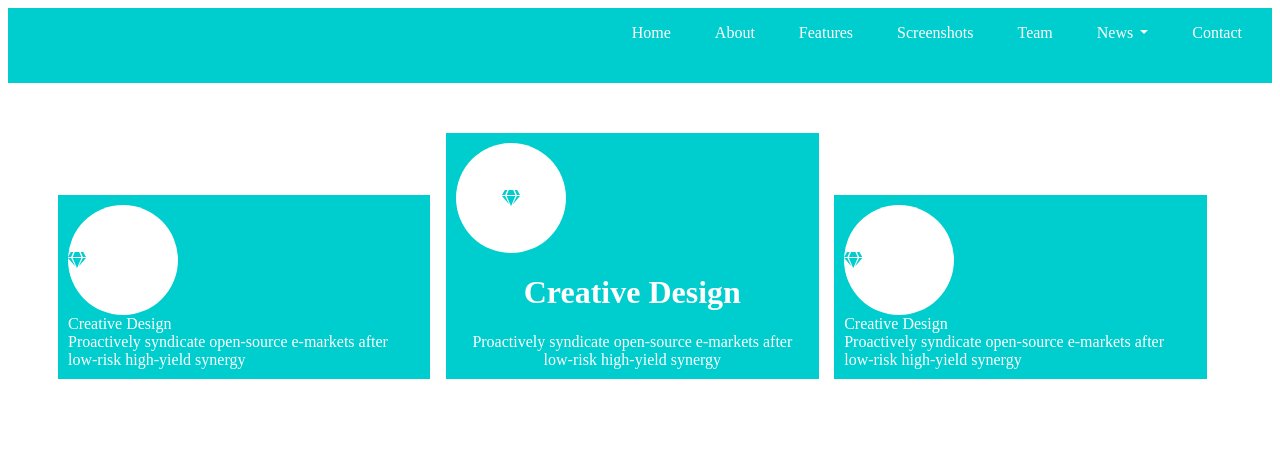
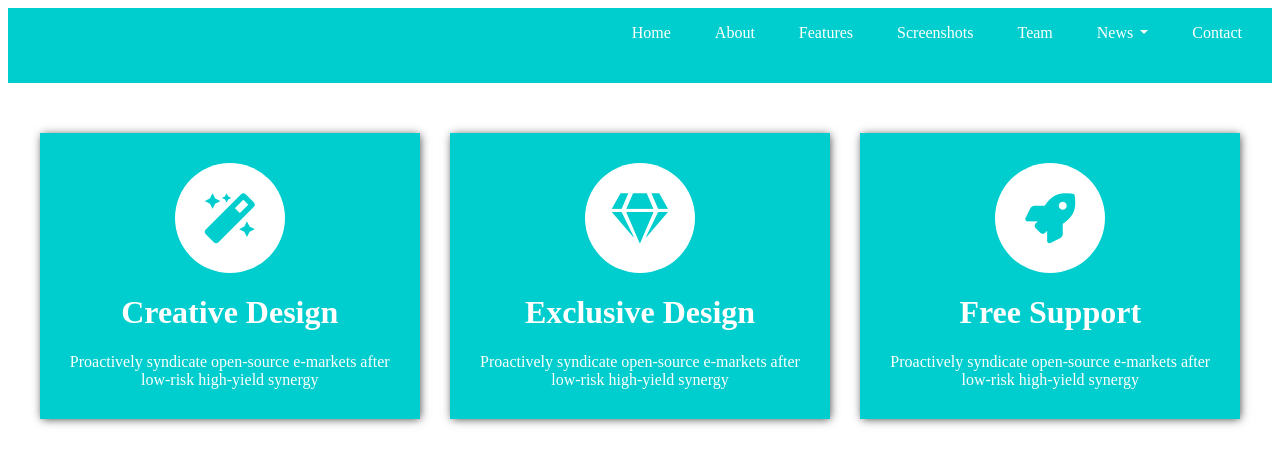
Before and after one commit to duydd25031999/front_end_practice, a website built with webpack: page session_3/Simple-Webpack-Template-master/src/templates/index.html in a window 1280 px wide. Built offline with nearby package versions, Linux system fonts and the light colour scheme.

Commit message:
scss collection

```diff
--- a/session_3/Simple-Webpack-Template-master/src/scss/base/_reset.scss
+++ b/session_3/Simple-Webpack-Template-master/src/scss/base/_reset.scss
@@ -1,5 +1,5 @@
 body {
-    // background-color: $light_blue;
+    // background-color: $light-blue;
 }
 
 ul {
--- a/session_3/Simple-Webpack-Template-master/src/scss/components/_dropdown.scss
+++ b/session_3/Simple-Webpack-Template-master/src/scss/components/_dropdown.scss
@@ -21,7 +21,7 @@
         }
 
         &:hover {
-            background-color: $light_blue;
+            background-color: $light-blue;
             .link {
                 color: $white;
             }
--- a/session_3/Simple-Webpack-Template-master/src/scss/layout/_header.scss
+++ b/session_3/Simple-Webpack-Template-master/src/scss/layout/_header.scss
@@ -1,3 +1,3 @@
 .main-header {
-    background-color: $light_blue;
+    background-color: $light-blue;
 }
--- a/session_3/Simple-Webpack-Template-master/src/scss/pages/_home.scss
+++ b/session_3/Simple-Webpack-Template-master/src/scss/pages/_home.scss
@@ -1,28 +1,42 @@
 .collection {
-    margin: 50px;
-    .item {
-        box-sizing: border-box;
-        width: 32%;
-        background-color: $light_blue;
-        margin-right: 1%;
-        padding: 10px;
+  width: 95%;
+  margin: 0 auto;
+  margin-top: 50px;
+  display: grid;
+  grid-template-columns: repeat(3, 1fr);
+  grid-column-gap: 30px;
+
+  & > .item {
+    background-color: $light-blue;
+    padding: 30px;
+    padding-bottom: 20px;
     color: $white;
+    border-bottom: 10px solid $light-blue;
+    box-shadow: 1px 1px 9px -1px rgba(0, 0, 0, 0.75);
 
-        .icon {
+    & > .icon {
       width: 110px;
       height: 110px;
       border-radius: 50%;
-            color: $light_blue;
+      color: $light-blue;
+      margin: 0 auto;
       background-color: $white;
       display: flex;
       align-items: center;
+
+
+      & > .img {
+        margin: 0 auto;
+        font-size: 50px;
+      }
+    }
+
+    &:hover {
+        border-color: $yellow;
+
         .img {
-                margin: 0 auto;
+            color: $yellow;
         }
     }
   }
-
-    .item:last-child {
-        margin-right: 0;
 }
-}
--- a/session_3/Simple-Webpack-Template-master/src/scss/utils/_variables.scss
+++ b/session_3/Simple-Webpack-Template-master/src/scss/utils/_variables.scss
@@ -1,4 +1,5 @@
 $color: #cdcdcd;
-$light_blue: #00cdcd;
+$light-blue: #00cdcd;
 $black: #000000;
 $white: #ffffff;
+$yellow: #ddff00
--- a/session_3/Simple-Webpack-Template-master/src/templates/index.html
+++ b/session_3/Simple-Webpack-Template-master/src/templates/index.html
@@ -50,19 +50,8 @@
     <div class="container">
       <div class="collection">
         <div class="inline-block item">
-          <div class="icon">
-            <i class="fas fa-gem"></i>
-          </div>
-          <div class="heading">
-            Creative Design
-          </div>
-          <div class="text">
-            Proactively syndicate open-source e-markets after low-risk high-yield synergy
-          </div>
-        </div>
-        <div class="inline-block item">
           <div class="icon ">
-            <i class="img fas fa-gem"></i>
+            <i class="img fas fa-magic"></i>
           </div>
           <h1 class="heading text-center">
             Creative Design
@@ -72,13 +61,24 @@
           </div>
         </div>
         <div class="inline-block item">
-          <div class="icon">
-            <i class="fas fa-gem"></i>
+          <div class="icon ">
+            <i class="img fas fa-gem"></i>
           </div>
-          <div class="heading">
-            Creative Design
+          <h1 class="heading text-center">
+            Exclusive Design
+          </h1>
+          <div class="text text-center">
+            Proactively syndicate open-source e-markets after low-risk high-yield synergy
           </div>
-          <div class="text">
+        </div>
+        <div class="inline-block item">
+          <div class="icon ">
+            <i class="img fas fa-rocket"></i>
+          </div>
+          <h1 class="heading text-center">
+            Free Support
+          </h1>
+          <div class="text text-center">
             Proactively syndicate open-source e-markets after low-risk high-yield synergy
           </div>
         </div>
```
Lines whose indentation alone changed are shown as unchanged.
